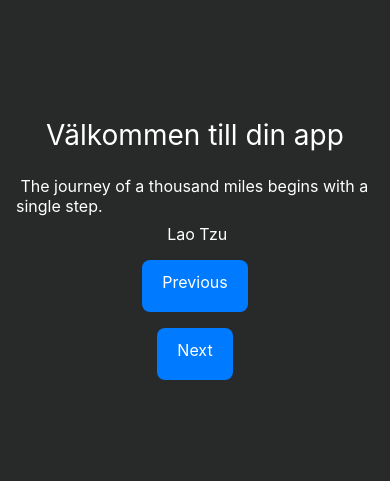
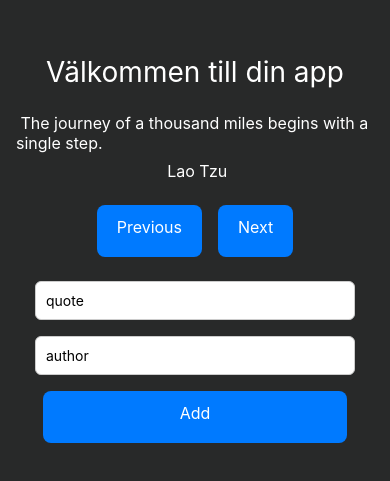
Before and after one commit to HanninenF/QuotesApp, a React Native app: screen / in a window 390 px wide. Shown: the part 169-650 px from the top of the page. Built offline with nearby package versions, Linux system fonts and the light colour scheme.

Commit message:
feat: implement quoteform to add new quotes and state

```diff
--- a/package.json
+++ b/package.json
@@ -13,7 +13,9 @@
     "expo-status-bar": "~2.2.3",
     "nanoid": "^5.1.5",
     "react": "19.0.0",
-    "react-native": "0.79.2"
+    "react-native": "0.79.2",
+    "react-native-uuid": "^2.0.3",
+    "uuid": "^11.1.0"
   },
   "devDependencies": {
     "@babel/core": "^7.20.0",
--- /dev/null
+++ b/src/components/AddQuoteForm.tsx
@@ -0,0 +1,63 @@
+import { useContext, useState } from "react";
+import { QuotesType } from "../types/quotesTypes";
+import { quotesContext } from "../contexts/quotesContext";
+import uuid from "react-native-uuid";
+import { TextInput, View, StyleSheet } from "react-native";
+import AppPressable from "./ui/AppPressable";
+import AppText from "./ui/AppText";
+
+export default function AddQuoteForm() {
+  const [newQuote, setNewQuote] = useState<Omit<QuotesType, "id">>({
+    text: "",
+    author: "",
+  });
+
+  const { quotes, setQuotes } = useContext(quotesContext);
+
+  const handleAddQuote = () => {
+    if (newQuote.text.trim() && newQuote.author.trim()) {
+      const quoteWithId = {
+        ...newQuote,
+        id: uuid.v4().toString(),
+      };
+      setQuotes([...quotes, quoteWithId]);
+      setNewQuote({ text: "", author: "" });
+    }
+  };
+
+  return (
+    <View>
+      <TextInput
+        placeholder="quote"
+        value={newQuote.text}
+        onChangeText={(text) => setNewQuote((prev) => ({ ...prev, text }))}
+        style={styles.input}
+      />
+      <TextInput
+        placeholder="author"
+        value={newQuote.author}
+        onChangeText={(author) => setNewQuote((prev) => ({ ...prev, author }))}
+        style={styles.input}
+      />
+      <AppPressable onPress={handleAddQuote}>
+        <AppText>Add</AppText>
+      </AppPressable>
+    </View>
+  );
+}
+
+const styles = StyleSheet.create({
+  form: {
+    padding: 16,
+    gap: 12,
+  },
+  input: {
+    marginTop: 16,
+    minWidth: 320,
+    backgroundColor: "white",
+    borderWidth: 1,
+    borderColor: "#ccc",
+    borderRadius: 6,
+    padding: 10,
+  },
+});
--- a/src/components/ui/AppPressable.tsx
+++ b/src/components/ui/AppPressable.tsx
@@ -33,6 +33,7 @@ export default function AppPressable({ children, style, ...rest }: Props) {
 
 const styles = StyleSheet.create({
   pressable: {
+    marginTop: 16,
     margin: 8,
     backgroundColor: colors.button,
     paddingVertical: 12,
--- a/src/screens/HomeScreen.tsx
+++ b/src/screens/HomeScreen.tsx
@@ -4,6 +4,7 @@ import AppText from "../components/ui/AppText";
 import { colors } from "../styles/colors";
 import { useContext } from "react";
 import { quotesContext } from "../contexts/quotesContext";
+import AddQuoteForm from "../components/AddQuoteForm";
 
 export default function HomeScreen() {
   const { quotes, quotesIndex, setQuotesIndex } = useContext(quotesContext);
@@ -24,12 +25,17 @@ export default function HomeScreen() {
       <AppText style={styles.title}>Välkommen till din app</AppText>
       <AppText> {quotes[quotesIndex].text}</AppText>
       <AppText> {quotes[quotesIndex].author}</AppText>
+      <View style={styles.buttonContainer}>
         <AppPressable onPress={handlePrevious}>
           <AppText>Previous</AppText>
         </AppPressable>
         <AppPressable onPress={handleNext}>
           <AppText>Next</AppText>
         </AppPressable>
+      </View>
+
+      {/* form */}
+      <AddQuoteForm />
       {/*     <AppPressable onPress={handlePress}>
         <AppText>Tryck Här</AppText>
       </AppPressable> */}
@@ -49,4 +55,7 @@ const styles = StyleSheet.create({
     fontSize: 28,
     marginBottom: 24,
   },
+  buttonContainer: {
+    flexDirection: "row",
+  },
 });
```
Also changed, not shown: 1 other file (tests, documents, lock files or other folders). Lines whose indentation alone changed are shown as unchanged.
